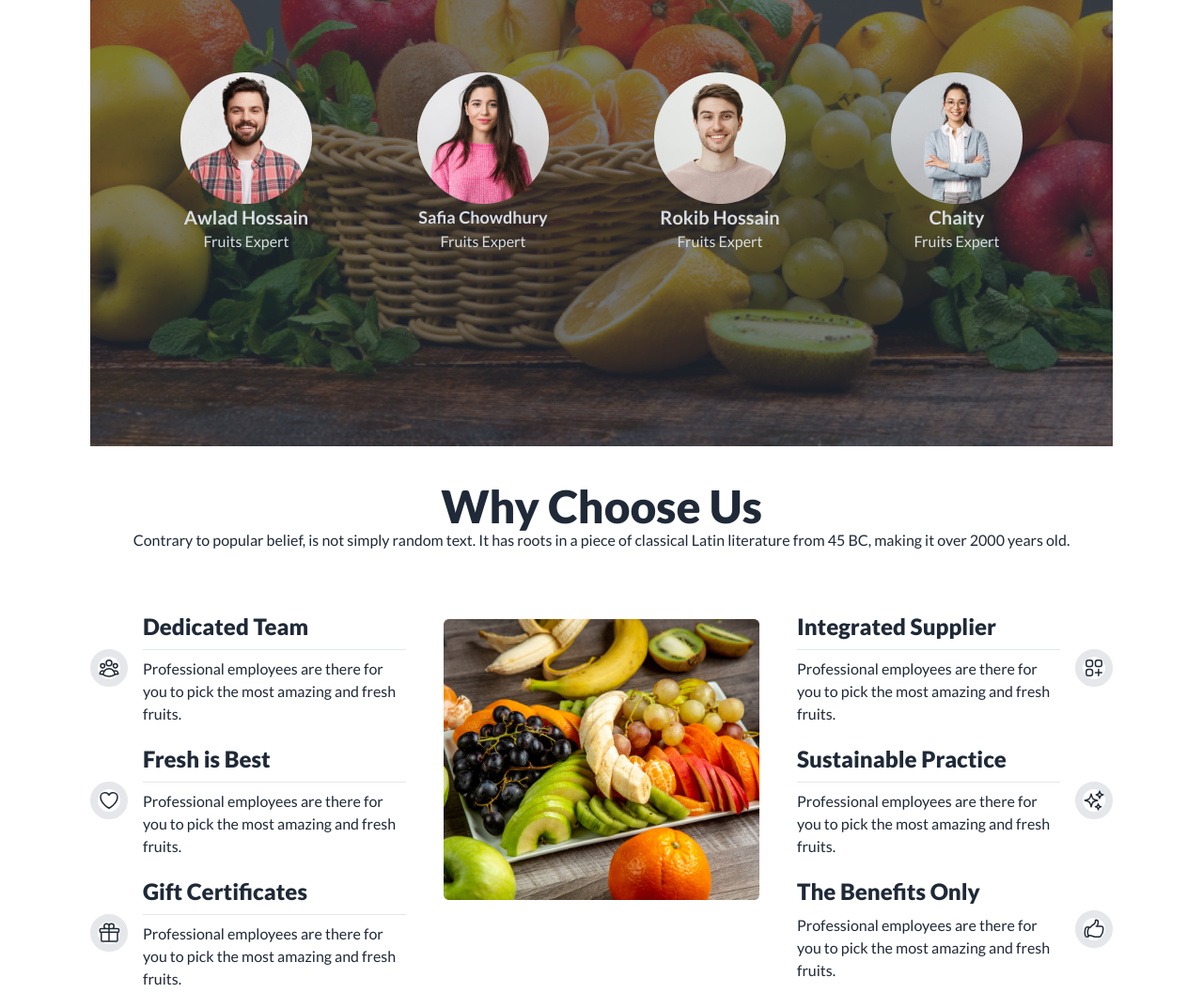
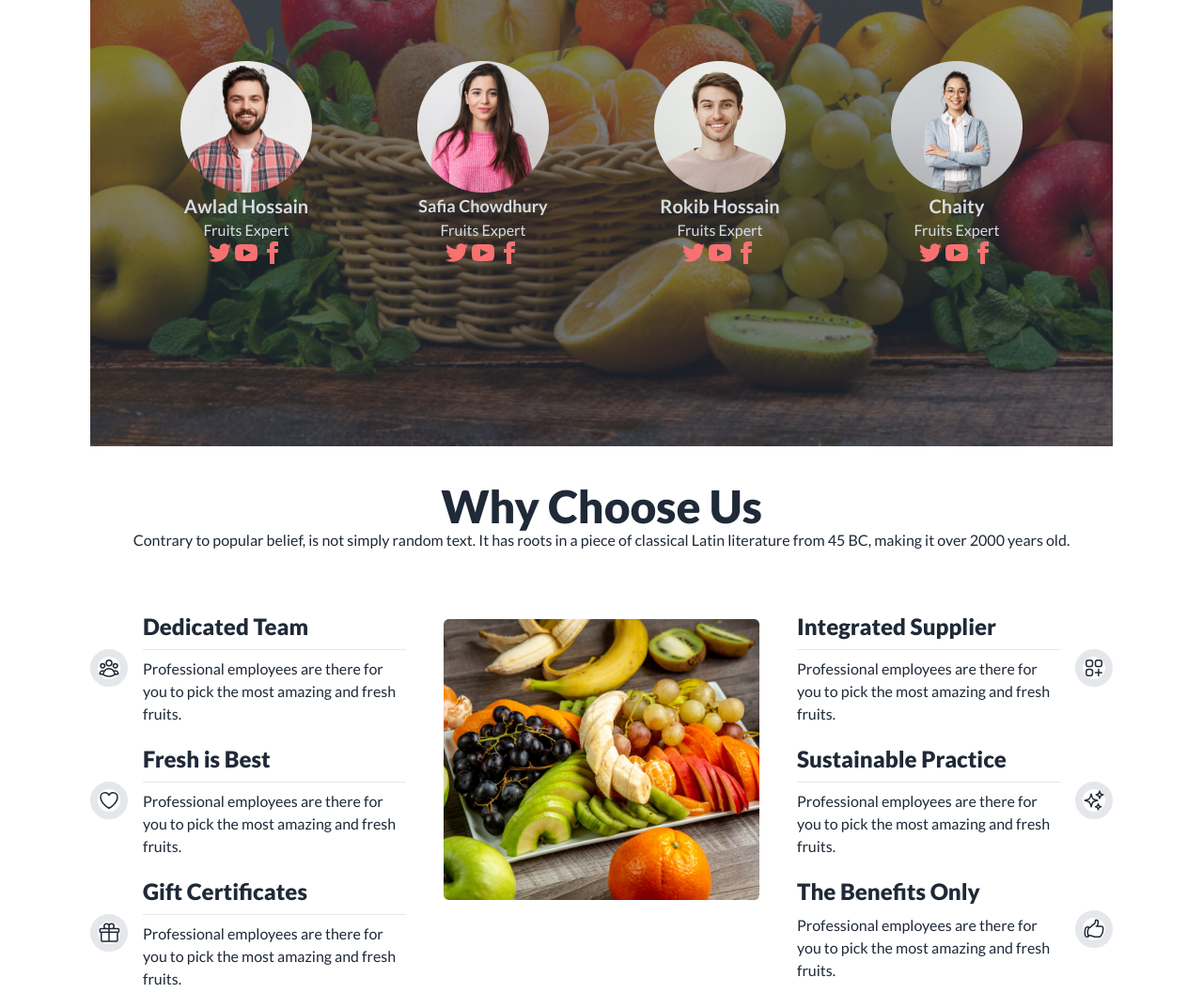
Before and after one commit to meherab303/third-assignment, a plain HTML site: page index.html in a window 1280 px wide. Shown: the part 1373-2430 px from the top of the page at 94% size. Drawn offline with nearby package versions, Linux system fonts and the light colour scheme.

Commit message:
TEAM SECTION UPDATED

```diff
--- a/index.html
+++ b/index.html
@@ -142,25 +142,45 @@
 
 
                      <div class="flex flex-col lg:flex-row justify-center  items-center mt-20  gap-28">
-                <div>
+                <div class="px-0">
                     <img src="./images/member1.png" alt="">
                     <h2 class="font-bold text-xl "> Awlad Hossain</h2>
                     <p>Fruits Expert</p>
+                    <div class="flex justify-center gap-1  text-red-400">
+                      <a ><svg xmlns="http://www.w3.org/2000/svg" width="24" height="24" viewBox="0 0 24 24" class="fill-current"><path d="M24 4.557c-.883.392-1.832.656-2.828.775 1.017-.609 1.798-1.574 2.165-2.724-.951.564-2.005.974-3.127 1.195-.897-.957-2.178-1.555-3.594-1.555-3.179 0-5.515 2.966-4.797 6.045-4.091-.205-7.719-2.165-10.148-5.144-1.29 2.213-.669 5.108 1.523 6.574-.806-.026-1.566-.247-2.229-.616-.054 2.281 1.581 4.415 3.949 4.89-.693.188-1.452.232-2.224.084.626 1.956 2.444 3.379 4.6 3.419-2.07 1.623-4.678 2.348-7.29 2.04 2.179 1.397 4.768 2.212 7.548 2.212 9.142 0 14.307-7.721 13.995-14.646.962-.695 1.797-1.562 2.457-2.549z"></path></svg></a>
+                      <a><svg xmlns="http://www.w3.org/2000/svg" width="24" height="24" viewBox="0 0 24 24" class="fill-current"><path d="M19.615 3.184c-3.604-.246-11.631-.245-15.23 0-3.897.266-4.356 2.62-4.385 8.816.029 6.185.484 8.549 4.385 8.816 3.6.245 11.626.246 15.23 0 3.897-.266 4.356-2.62 4.385-8.816-.029-6.185-.484-8.549-4.385-8.816zm-10.615 12.816v-8l8 3.993-8 4.007z"></path></svg></a>
+                      <a><svg xmlns="http://www.w3.org/2000/svg" width="24" height="24" viewBox="0 0 24 24" class="fill-current"><path d="M9 8h-3v4h3v12h5v-12h3.642l.358-4h-4v-1.667c0-.955.192-1.333 1.115-1.333h2.885v-5h-3.808c-3.596 0-5.192 1.583-5.192 4.615v3.385z"></path></svg></a>
+                    </div>
                 </div>
                 <div >
                     <img  src="./images/member2.png" alt="">
                     <h2 class="font-bold text-lg ">Safia Chowdhury</h2>
                     <p>Fruits Expert</p>
+                    <div class="flex justify-center gap-1  text-red-400">
+                      <a ><svg xmlns="http://www.w3.org/2000/svg" width="24" height="24" viewBox="0 0 24 24" class="fill-current"><path d="M24 4.557c-.883.392-1.832.656-2.828.775 1.017-.609 1.798-1.574 2.165-2.724-.951.564-2.005.974-3.127 1.195-.897-.957-2.178-1.555-3.594-1.555-3.179 0-5.515 2.966-4.797 6.045-4.091-.205-7.719-2.165-10.148-5.144-1.29 2.213-.669 5.108 1.523 6.574-.806-.026-1.566-.247-2.229-.616-.054 2.281 1.581 4.415 3.949 4.89-.693.188-1.452.232-2.224.084.626 1.956 2.444 3.379 4.6 3.419-2.07 1.623-4.678 2.348-7.29 2.04 2.179 1.397 4.768 2.212 7.548 2.212 9.142 0 14.307-7.721 13.995-14.646.962-.695 1.797-1.562 2.457-2.549z"></path></svg></a>
+                      <a><svg xmlns="http://www.w3.org/2000/svg" width="24" height="24" viewBox="0 0 24 24" class="fill-current"><path d="M19.615 3.184c-3.604-.246-11.631-.245-15.23 0-3.897.266-4.356 2.62-4.385 8.816.029 6.185.484 8.549 4.385 8.816 3.6.245 11.626.246 15.23 0 3.897-.266 4.356-2.62 4.385-8.816-.029-6.185-.484-8.549-4.385-8.816zm-10.615 12.816v-8l8 3.993-8 4.007z"></path></svg></a>
+                      <a><svg xmlns="http://www.w3.org/2000/svg" width="24" height="24" viewBox="0 0 24 24" class="fill-current"><path d="M9 8h-3v4h3v12h5v-12h3.642l.358-4h-4v-1.667c0-.955.192-1.333 1.115-1.333h2.885v-5h-3.808c-3.596 0-5.192 1.583-5.192 4.615v3.385z"></path></svg></a>
+                    </div>
                 </div>
                 <div>
                     <img  src="./images/member3.png" alt="">
                     <h2 class="font-bold text-xl">Rokib Hossain</h2>
                     <p>Fruits Expert</p>
+                    <div class="flex justify-center gap-1  text-red-400">
+                      <a ><svg xmlns="http://www.w3.org/2000/svg" width="24" height="24" viewBox="0 0 24 24" class="fill-current"><path d="M24 4.557c-.883.392-1.832.656-2.828.775 1.017-.609 1.798-1.574 2.165-2.724-.951.564-2.005.974-3.127 1.195-.897-.957-2.178-1.555-3.594-1.555-3.179 0-5.515 2.966-4.797 6.045-4.091-.205-7.719-2.165-10.148-5.144-1.29 2.213-.669 5.108 1.523 6.574-.806-.026-1.566-.247-2.229-.616-.054 2.281 1.581 4.415 3.949 4.89-.693.188-1.452.232-2.224.084.626 1.956 2.444 3.379 4.6 3.419-2.07 1.623-4.678 2.348-7.29 2.04 2.179 1.397 4.768 2.212 7.548 2.212 9.142 0 14.307-7.721 13.995-14.646.962-.695 1.797-1.562 2.457-2.549z"></path></svg></a>
+                      <a><svg xmlns="http://www.w3.org/2000/svg" width="24" height="24" viewBox="0 0 24 24" class="fill-current"><path d="M19.615 3.184c-3.604-.246-11.631-.245-15.23 0-3.897.266-4.356 2.62-4.385 8.816.029 6.185.484 8.549 4.385 8.816 3.6.245 11.626.246 15.23 0 3.897-.266 4.356-2.62 4.385-8.816-.029-6.185-.484-8.549-4.385-8.816zm-10.615 12.816v-8l8 3.993-8 4.007z"></path></svg></a>
+                      <a><svg xmlns="http://www.w3.org/2000/svg" width="24" height="24" viewBox="0 0 24 24" class="fill-current"><path d="M9 8h-3v4h3v12h5v-12h3.642l.358-4h-4v-1.667c0-.955.192-1.333 1.115-1.333h2.885v-5h-3.808c-3.596 0-5.192 1.583-5.192 4.615v3.385z"></path></svg></a>
+                    </div>
                 </div>
                 <div>
                     <img  src="./images/member4.png" alt="">
                     <h2 class="font-bold text-xl">Chaity</h2>
                     <p>Fruits Expert</p>
+                    <div class="flex justify-center gap-1  text-red-400">
+                      <a ><svg xmlns="http://www.w3.org/2000/svg" width="24" height="24" viewBox="0 0 24 24" class="fill-current"><path d="M24 4.557c-.883.392-1.832.656-2.828.775 1.017-.609 1.798-1.574 2.165-2.724-.951.564-2.005.974-3.127 1.195-.897-.957-2.178-1.555-3.594-1.555-3.179 0-5.515 2.966-4.797 6.045-4.091-.205-7.719-2.165-10.148-5.144-1.29 2.213-.669 5.108 1.523 6.574-.806-.026-1.566-.247-2.229-.616-.054 2.281 1.581 4.415 3.949 4.89-.693.188-1.452.232-2.224.084.626 1.956 2.444 3.379 4.6 3.419-2.07 1.623-4.678 2.348-7.29 2.04 2.179 1.397 4.768 2.212 7.548 2.212 9.142 0 14.307-7.721 13.995-14.646.962-.695 1.797-1.562 2.457-2.549z"></path></svg></a>
+                      <a><svg xmlns="http://www.w3.org/2000/svg" width="24" height="24" viewBox="0 0 24 24" class="fill-current"><path d="M19.615 3.184c-3.604-.246-11.631-.245-15.23 0-3.897.266-4.356 2.62-4.385 8.816.029 6.185.484 8.549 4.385 8.816 3.6.245 11.626.246 15.23 0 3.897-.266 4.356-2.62 4.385-8.816-.029-6.185-.484-8.549-4.385-8.816zm-10.615 12.816v-8l8 3.993-8 4.007z"></path></svg></a>
+                      <a><svg xmlns="http://www.w3.org/2000/svg" width="24" height="24" viewBox="0 0 24 24" class="fill-current"><path d="M9 8h-3v4h3v12h5v-12h3.642l.358-4h-4v-1.667c0-.955.192-1.333 1.115-1.333h2.885v-5h-3.808c-3.596 0-5.192 1.583-5.192 4.615v3.385z"></path></svg></a>
+                    </div>
                 </div>
 
 
```
